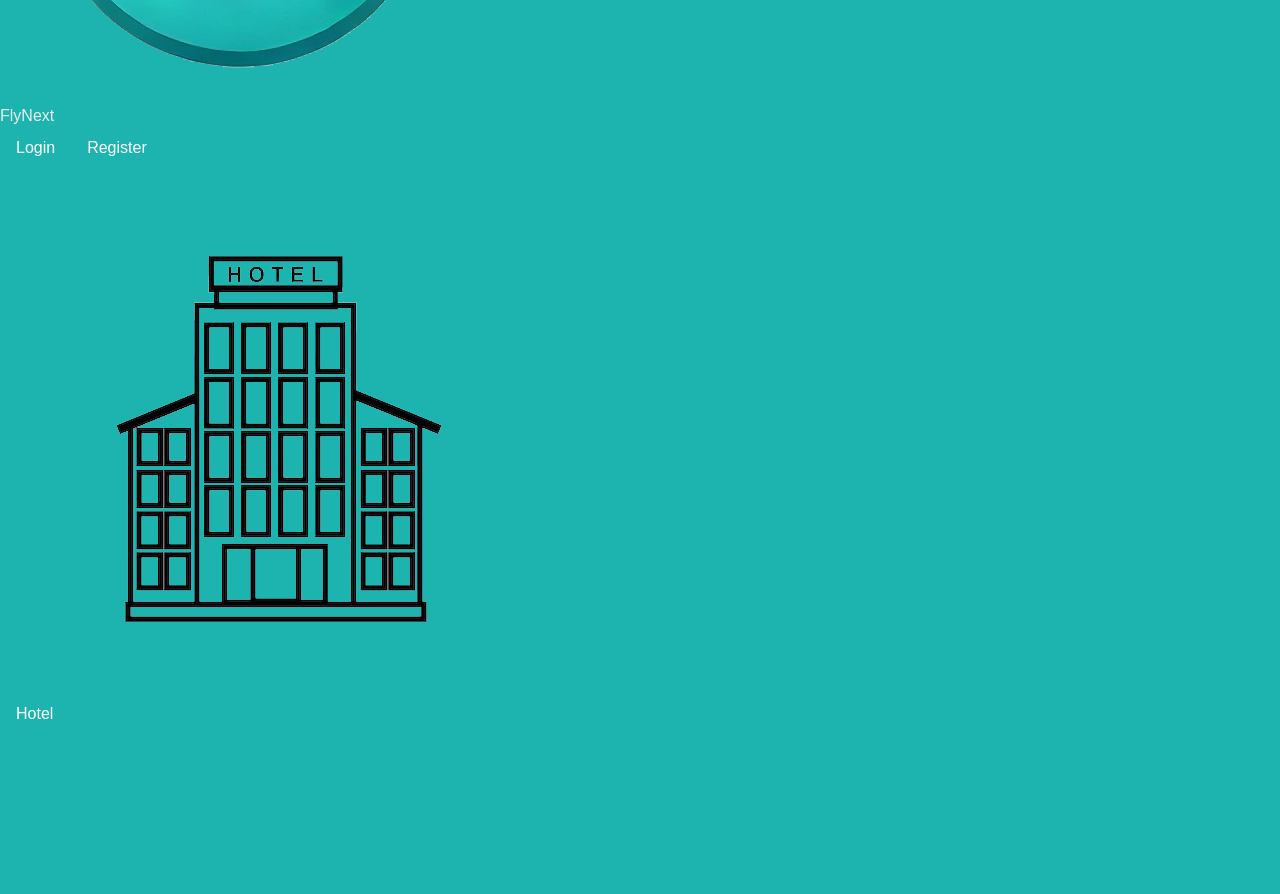
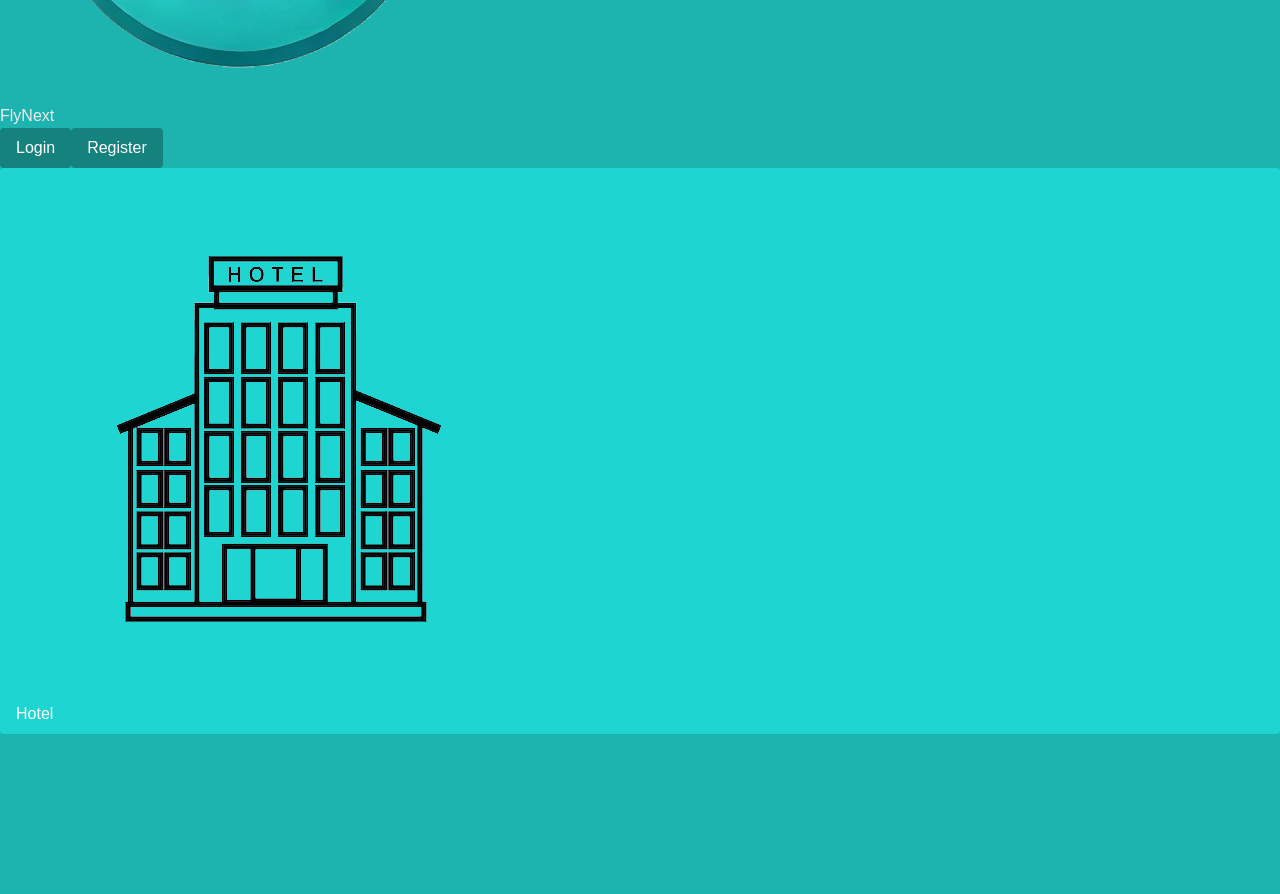
Before and after one commit to AshZein/Travel-Booking-Site, a Next.js app: page / in a window 1280 px wide. Shown: the part 360-1254 px from the top of the page. Built offline with nearby package versions, Linux system fonts and the light colour scheme.

Commit message:
selected colour

```diff
--- a/src/app/globals.css
+++ b/src/app/globals.css
@@ -5,16 +5,19 @@
 :root {
   --background: #1DB4B0;
   --foreground: #ededed;
-  --home-button-bg: #1DB4B0; /* Define this variable outside the media query */
-  --home-button-selected: #163736; /* Define this variable outside the media query */
+  --home-button-bg: #1DB4B0;
+  --home-button-selected: #163736;
+  --home-button-selected-light: #1ED5D1; /* Slightly lighter shade */
+  --auth-button-bg: #16827e;
 }
 
 @media (prefers-color-scheme: dark) {
   :root {
     --background: #1DB4B0;
     --foreground: #ededed;
-    --home-button-bg: #1DB4B0; /* Ensure this variable is also defined in dark mode */
-    --home-button-selected: #163736; /* Ensure this variable is also defined in dark mode */
+    --home-button-bg: #1DB4B0;
+    --home-button-selected: #163736;
+    --home-button-selected-light: #1ED5D1; /* Slightly lighter shade */
   }
 }
 
@@ -25,40 +28,44 @@ body {
 }
 
 button {
-  background-color: var(--home-button-bg); /* Use the CSS variable for background color */
-  color: white; /* Ensure text color is white */
-  padding: 0.5rem 1rem; /* Add some padding */
-  border: none; /* Remove default border */
-  border-radius: 0.25rem; /* Add rounded corners */
-  cursor: pointer; /* Change cursor to pointer */
+  background-color: var(--home-button-bg);
+  color: white;
+  padding: 0.5rem 1rem;
+  border: none;
+  border-radius: 0.25rem;
+  cursor: pointer;
 }
 
 button:hover {
-  background-color: var(--home-button-selected); /* Change background color on hover */
+  background-color: var(--home-button-selected);
 }
 
 .hotel-flight-button {
-  background-color: var(--home-button-bg); /* Use the CSS variable for background color */
-  color: white; /* Ensure text color is white */
-  padding: 0.5rem 1rem; /* Add some padding */
-  border: none; /* Remove default border */
-  border-radius: 0.25rem; /* Add rounded corners */
-  cursor: pointer; /* Change cursor to pointer */
+  background-color: var(--home-button-bg);
+  color: white;
+  padding: 0.5rem 1rem;
+  border: none;
+  border-radius: 0.25rem;
+  cursor: pointer;
 }
 
 .hotel-flight-button:hover {
-  background-color: var(--home-button-selected); /* Change background color on hover */
+  background-color: var(--home-button-selected);
+}
+
+.hotel-flight-button.selected {
+  background-color: var(--home-button-selected-light); /* Lighter shade when selected */
 }
 
 .auth-button {
-  background-color: var(--home-button-bg); /* Use the CSS variable for background color */
-  color: white; /* Ensure text color is white */
-  padding: 0.5rem 1rem; /* Add some padding */
-  border: none; /* Remove default border */
-  border-radius: 0.25rem; /* Add rounded corners */
-  cursor: pointer; /* Change cursor to pointer */
+  background-color: var(--auth-button-bg);
+  color: white;
+  padding: 0.5rem 1rem;
+  border: none;
+  border-radius: 0.25rem;
+  cursor: pointer;
 }
 
 .auth-button:hover {
-  background-color: var(--home-button-selected); /* Change background color on hover */
+  background-color: var(--home-button-selected);
 }
--- a/src/app/page.tsx
+++ b/src/app/page.tsx
@@ -44,18 +44,18 @@ const Page = () => {
                 <div>
                     <div>
                         <ul className="flex items-center gap-4">
-                            <li className={`hotel-flight-button flex items-center justify-center ${selectedOption === 'hotel' ? 'border border-white' : ''}`} onClick={() => setSelectedOption('hotel')}>
+                            <li className={`hotel-flight-button flex items-center justify-center ${selectedOption === 'hotel' ? 'selected border border-white' : 'border border-black'}`} onClick={() => setSelectedOption('hotel')}>
                                 <img src="hotel.png" className="h-8"/>Hotel
                             </li>
-                            <li className={`hotel-flight-button flex items-center justify-center ${selectedOption === 'flight' ? 'border border-white' : ''}`} onClick={() => setSelectedOption('flight')}>
+                            <li className={`hotel-flight-button flex items-center justify-center ${selectedOption === 'flight' ? 'selected border border-white' : ''}`} onClick={() => setSelectedOption('flight')}>
                                 <img src="airplane.png" className="h-8"/>Flight
                             </li>
-                            <li className={`hotel-flight-button flex items-center justify-center ${selectedOption === 'hotel-flight' ? 'border border-white' : ''}`} onClick={() => setSelectedOption('hotel-flight')}>
+                            <li className={`hotel-flight-button flex items-center justify-center ${selectedOption === 'hotel-flight' ? 'selected border border-white' : ''}`} onClick={() => setSelectedOption('hotel-flight')}>
                                 <img src="hotelplane.png" className="h-8"/>Hotel + Flight
                             </li>
                         </ul>
                     </div>
-                    <div> {/* search boxes  should update based on booking selection type*/}</div>
+                    <div> {/* search boxes should update based on booking selection type */}</div>
                 </div>
             </main>
             <footer className="footer bg-white text-white p-4 text-center">
```
